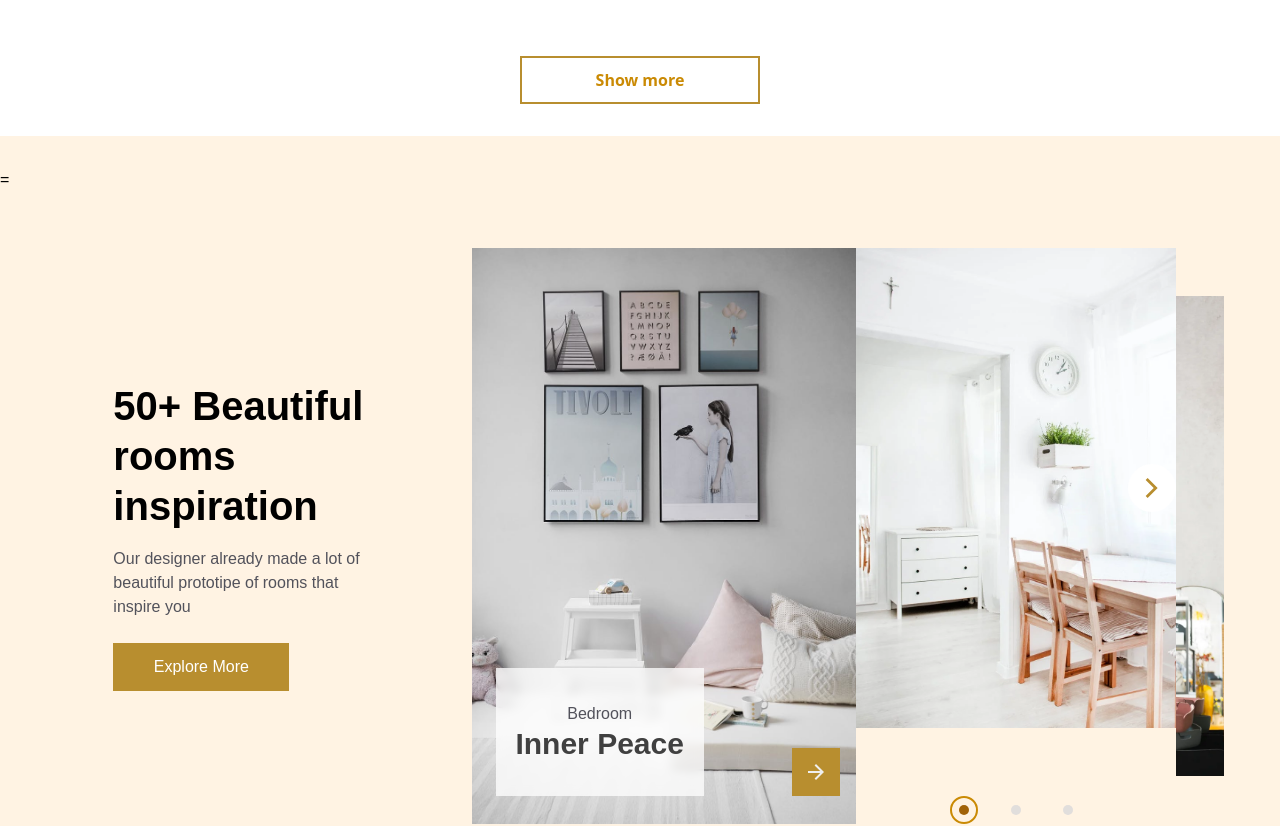
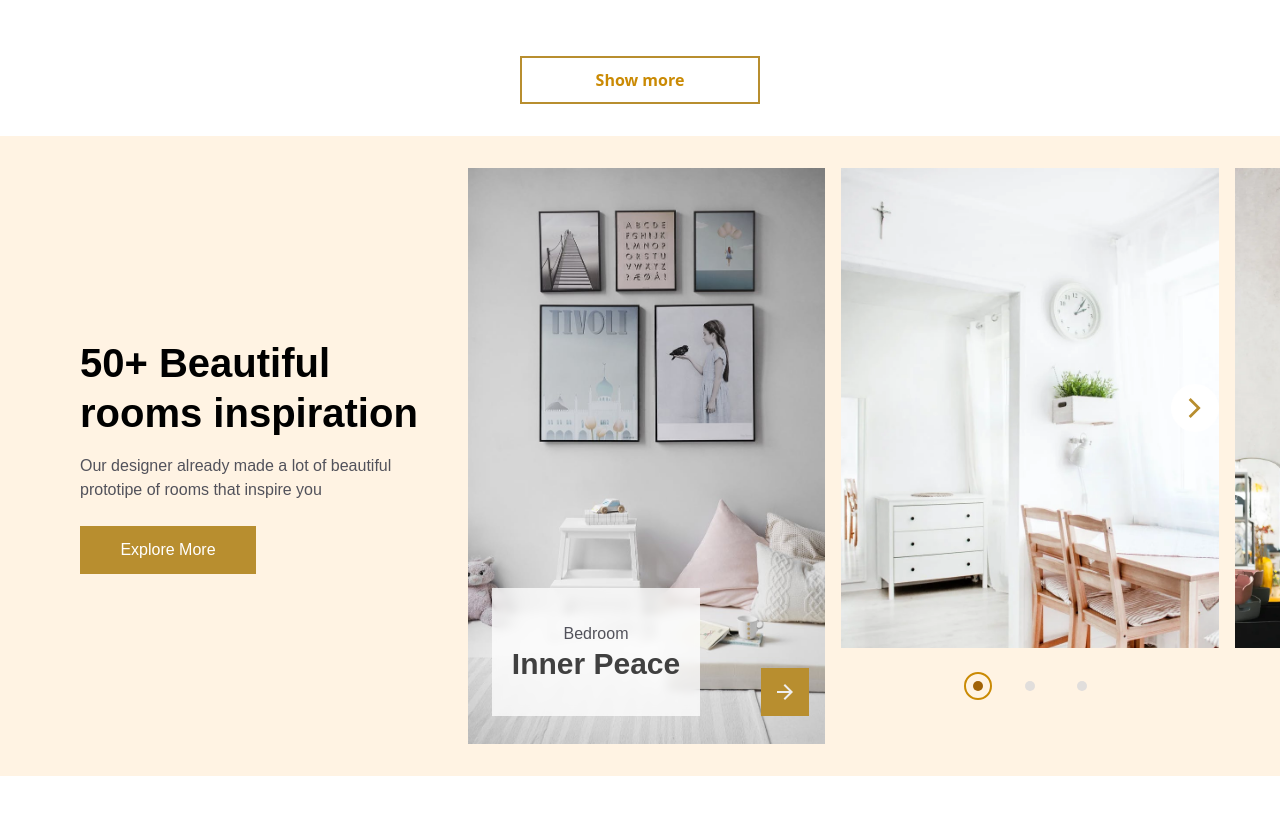
Before and after one commit to joaoAngelo2/furniro-web, a React app: page / in a window 1280 px wide. Shown: the part 2080-2906 px from the top of the page. Built offline with nearby package versions, Linux system fonts and the light colour scheme; the HTML template or start-up script is replaced by a standard one.

Commit message:
fix: corrigindo responsividade

```diff
--- a/src/components/CategoryRooms.tsx
+++ b/src/components/CategoryRooms.tsx
@@ -6,16 +6,19 @@ const rooms = [
     title: 'Bedroom',
     name: 'Inner Peace',
     image: 'bg-inner-peace',
+    to: '/shop/bedroom',
   },
   {
     title: 'Dining Room',
     name: 'Classic Comfort',
     image: 'bg-beatiful-room-2',
+    to: '/shop/dining',
   },
   {
     title: 'Living Room',
     name: 'Modern Elegance',
     image: "bg-[url('assets/70655e8b25a06a33769af9bf5fe8f8ed81ce75d8.png')]",
+    to: '/shop/living',
   },
 ];
 
@@ -32,13 +35,12 @@ const CategoryRooms = () => {
 
   return (
     <div className="font-poppins">
-      <div className="bg-amarelo-bloco w-full min-h-screen flex flex-col lg:flex-row justify-between px-4 lg:px-0 py-8 gap-6">
-        =
-        <div className="w-full lg:w-[30rem] flex flex-col justify-center px-2 md:px-6 lg:pl-20 text-center lg:text-start place-content-center">
-          <p className="font-bold text-[2rem] lg:text-[2.5rem] w-full max-w-md leading-tight">
+      <div className="bg-amarelo-bloco w-full flex flex-col lg:flex-row justify-between px-4 lg:px-0 py-8 gap-6">
+        <div className="w-full lg:w-2/4 flex flex-col justify-center px-2 md:px-6 lg:pl-20 text-center lg:text-start place-content-center">
+          <p className="font-bold text-[2rem] lg:text-[2.5rem] w-full max-w-md leading-tight mx-auto">
             50+ Beautiful rooms inspiration
           </p>
-          <p className="text-zinc-600 text-base font-medium leading-normal max-w-[368px] mt-4">
+          <p className="text-zinc-600 text-base font-medium mx-auto  leading-normal max-w-[368px] mt-4">
             Our designer already made a lot of beautiful prototipe of rooms that inspire you
           </p>
           <Link to="/shop">
@@ -49,23 +51,25 @@ const CategoryRooms = () => {
         </div>
 
         {/* Cards */}
-        <div className="w-full flex flex-col md:flex-row lg:flex-row justify-center items-center gap-4 lg:gap-0">
+        <div className="w-full flex flex-col md:flex-row lg:flex-row justify-betwen  items-start gap-4 ">
 
           {/* Card Principal */}
           <div className={`relative h-[36rem] w-full md:w-[45%] lg:w-96 bg-cover ${currentRoom.image}`}>
-            <div className="h-32 w-48 xl:w-52 mb-6 ml-6 absolute hidden md:block place-content-center bg-white/75 backdrop-blur-sm bottom-1 text-center">
+            <div className="h-32 w-48 xl:w-52 mb-6 ml-6 absolute  md:block place-content-center bg-white/75 backdrop-blur-sm bottom-1 text-center">
               <p className="text-zinc-600 text-base font-medium">{currentRoom.title}</p>
               <p className="text-neutral-700 text-3xl font-semibold">{currentRoom.name}</p>
             </div>
-            <button className="bg-amarelo-botoes absolute right-0 bottom-0 mr-4 mb-1 -translate-y-1/2 place-items-center text-white w-12 h-12 grid">
-              <svg xmlns="http://www.w3.org/2000/svg" height="24px" viewBox="0 -960 960 960" width="24px" fill="#EFEFEF">
-                <path d="M647-440H160v-80h487L423-744l57-56 320 320-320 320-57-56 224-224Z" />
-              </svg>
-            </button>
+            <Link to={currentRoom.to}>
+              <button className="bg-amarelo-botoes absolute right-0 bottom-0 mr-4 mb-1 -translate-y-1/2 place-items-center text-white w-12 h-12 grid">
+                <svg xmlns="http://www.w3.org/2000/svg" height="24px" viewBox="0 -960 960 960" width="24px" fill="#EFEFEF">
+                  <path d="M647-440H160v-80h487L423-744l57-56 320 320-320 320-57-56 224-224Z" />
+                </svg>
+              </button>
+            </Link>
           </div>
 
           {/* Card Secundário */}
-          <div className="flex flex-col justify-between h-[36rem] w-full md:w-[45%] lg:w-[20rem]">
+          <div className="flex flex-col justify-start h-[36rem] lg:w-2/4 w-full md:w-[45%]">
             <div className={`w-full h-[30rem] bg-cover relative ${postRoom.image}`}>
               <button className="h-12 w-12 rounded-full bg-white right-0 ml-2 top-1/2 absolute -translate-y-1/2 grid place-items-center" onClick={handleClick}>
                 <svg xmlns="http://www.w3.org/2000/svg" height="40px" viewBox="0 -960 960 960" width="40px" fill="#B88E2F">
@@ -91,7 +95,6 @@ const CategoryRooms = () => {
             </div>
           </div>
 
-          {/* Card Final (estreito) — só no desktop */}
           <div className={`hidden lg:block ${lastRoom.image} bg-cover w-12 h-[30rem]`} />
         </div>
       </div>
--- a/src/pages/Home/Home.tsx
+++ b/src/pages/Home/Home.tsx
@@ -15,7 +15,7 @@ const Home = () => {
                 <p className='text-3xl font-bold text-zinc-800 '>Browse The Range</p>
                 <p className="text-xl font-normal text-stone-500">Lorem ipsum dolor sit amet, consectetur adipiscing elit.</p>
             </div>
-            <div className='flex flex-col max-w-screen-xl lg:flex-row w-screen  items-center mx-auto justify-between'>
+            <div className='flex flex-col max-w-screen-xl lg:flex-row w-screen gap-12 lg:w-4/5 lg:place-content-center items-center mx-auto justify-between'>
                 <CategoryCard imageClass='bg-dining-img' title="Dining" to="/shop/dining"/>
                 <CategoryCard imageClass='bg-living-img' title="Living" to="/shop/living"/>
                 <CategoryCard imageClass='bg-bedroom-img' title="Bedroom" to="/shop/bedroom"/>
```
